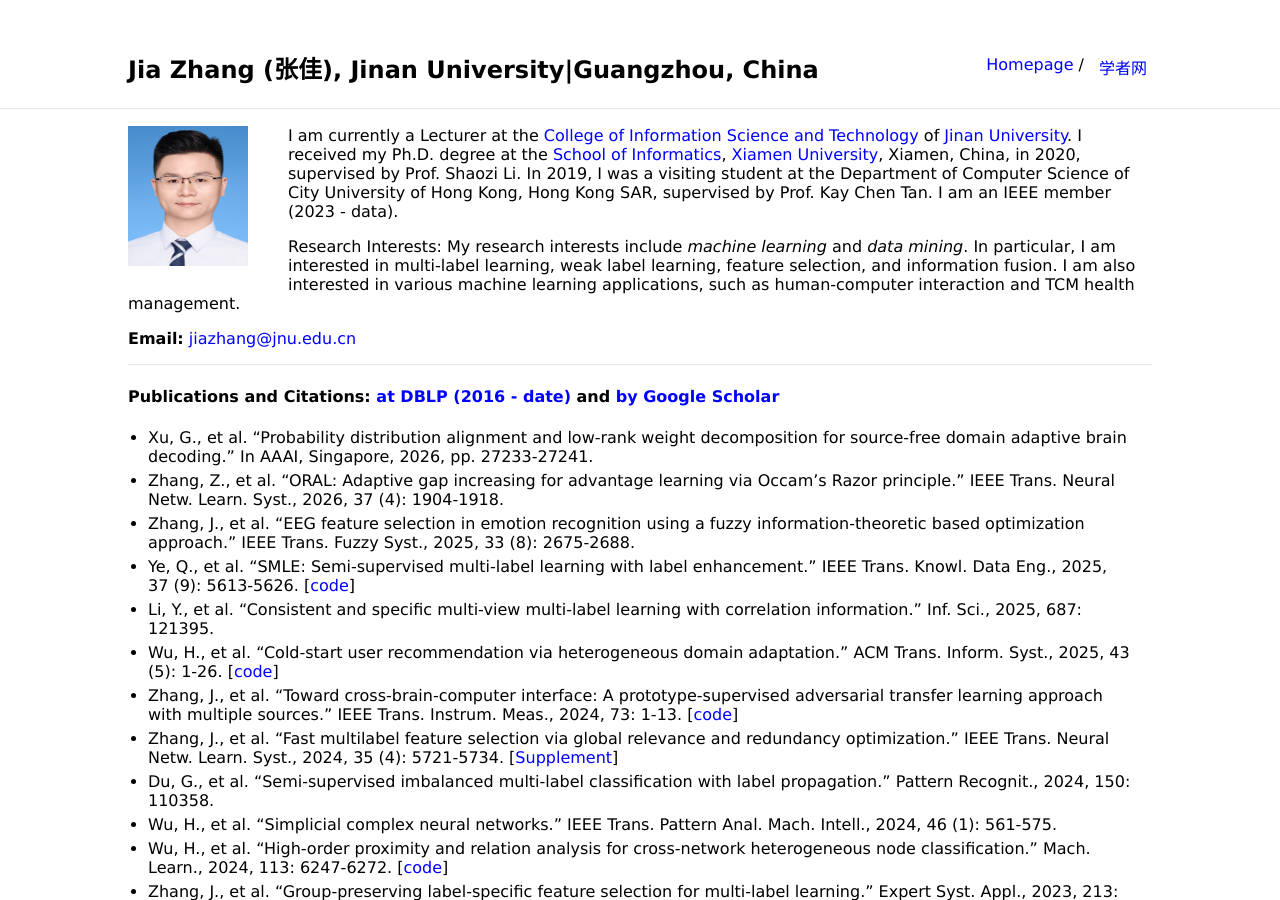
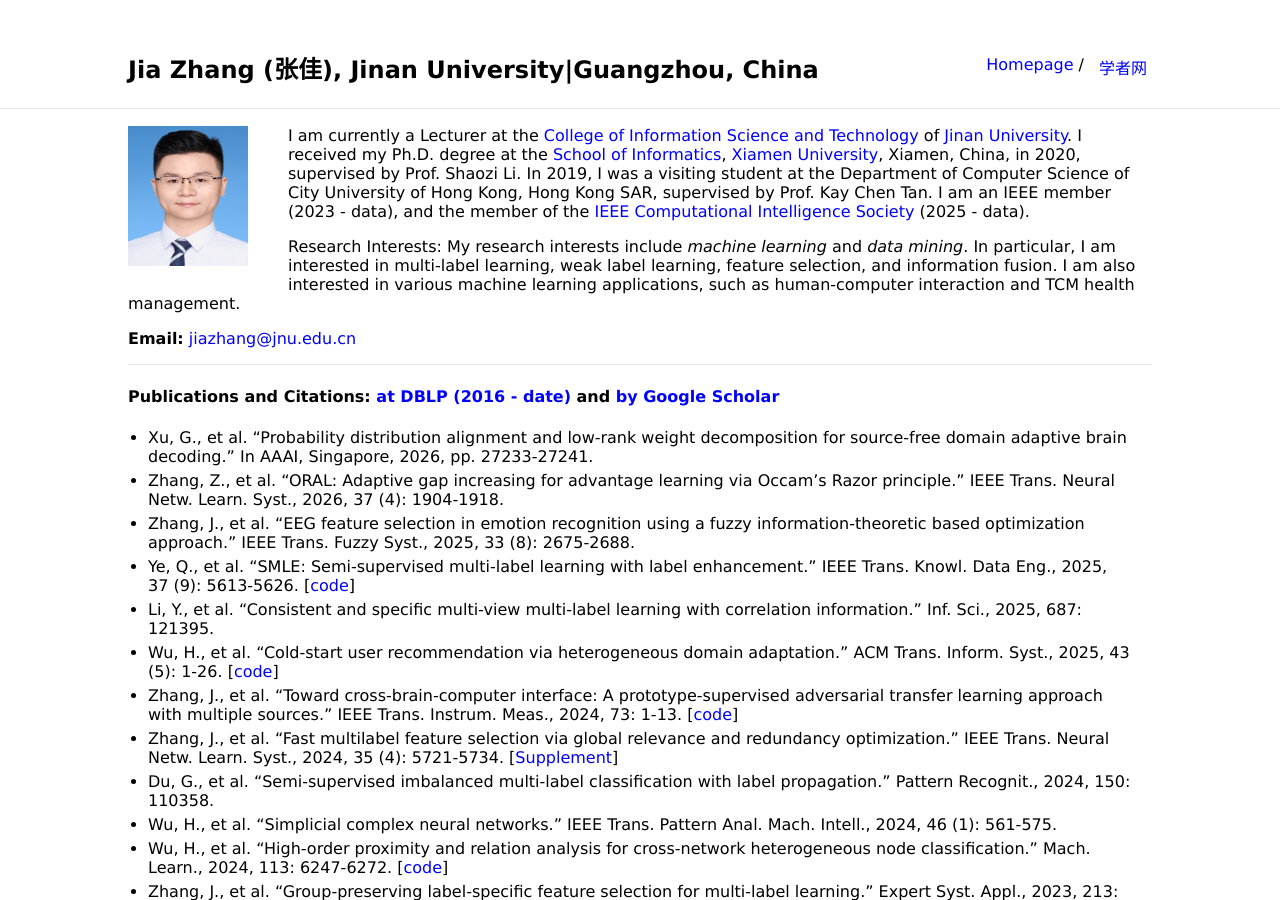
Before and after one commit to jiazhang-ml/jiazhang-ml.github.io, a Jekyll site: the page built from index.md, in a window 1280 px wide and 900 px high. Built offline with Jekyll 4.4.1, drawn with Linux system fonts in a browser that asks for light colours.

Commit message:
Update index.md

```diff
--- a/index.md
+++ b/index.md
@@ -5,7 +5,7 @@ layout: default
 
 <img class="profile-picture" src="jiazhang.jpg">
 
-I am currently a Lecturer at the [College of Information Science and Technology](https://xxxy.jnu.edu.cn/main.htm) of [Jinan University](https://www.jnu.edu.cn/). I received my Ph.D. degree at the [School of Informatics](https://informatics.xmu.edu.cn/), [Xiamen University](https://www.xmu.edu.cn/), Xiamen, China, in 2020, supervised by Prof. Shaozi Li. In 2019, I was a visiting student at the Department of Computer Science of City University of Hong Kong, Hong Kong SAR, supervised by Prof. Kay Chen Tan. I am an IEEE member (2023 - data).
+I am currently a Lecturer at the [College of Information Science and Technology](https://xxxy.jnu.edu.cn/main.htm) of [Jinan University](https://www.jnu.edu.cn/). I received my Ph.D. degree at the [School of Informatics](https://informatics.xmu.edu.cn/), [Xiamen University](https://www.xmu.edu.cn/), Xiamen, China, in 2020, supervised by Prof. Shaozi Li. In 2019, I was a visiting student at the Department of Computer Science of City University of Hong Kong, Hong Kong SAR, supervised by Prof. Kay Chen Tan. I am an IEEE member (2023 - data), and the member of the [IEEE Computational Intelligence Society](https://cis.ieee.org/) (2025 - data).
 
 Research Interests: My research interests include *machine learning* and *data mining*. In particular, I am interested in multi-label learning, weak label learning, feature selection, and information fusion. I am also interested in various machine learning applications, such as human-computer interaction and TCM health management.
 
```
